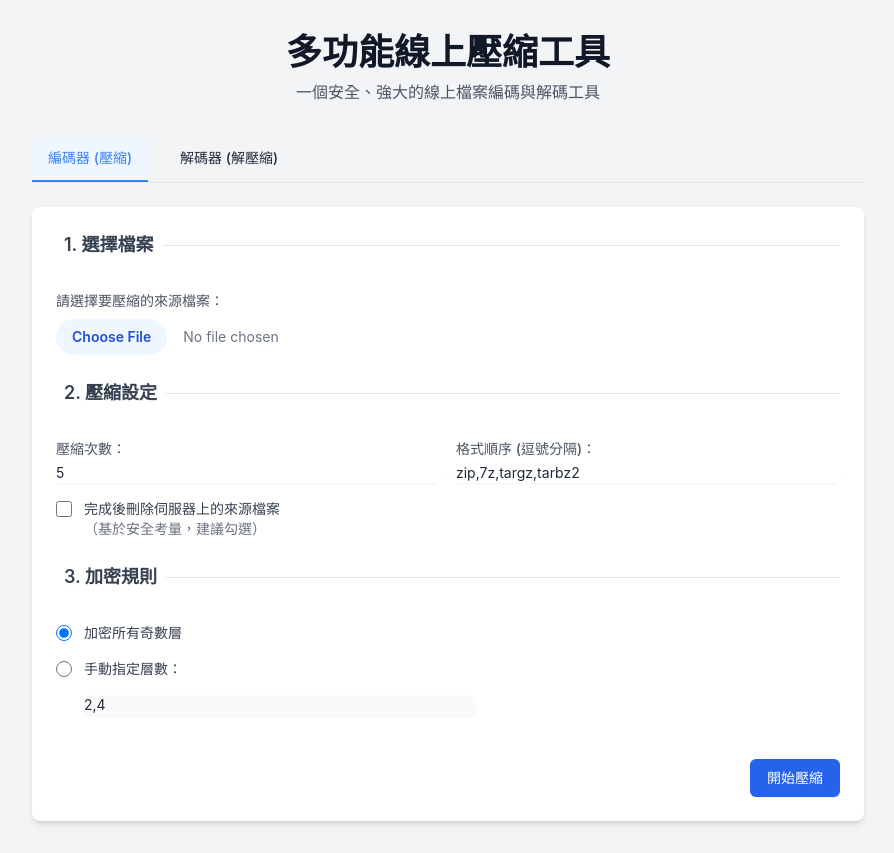
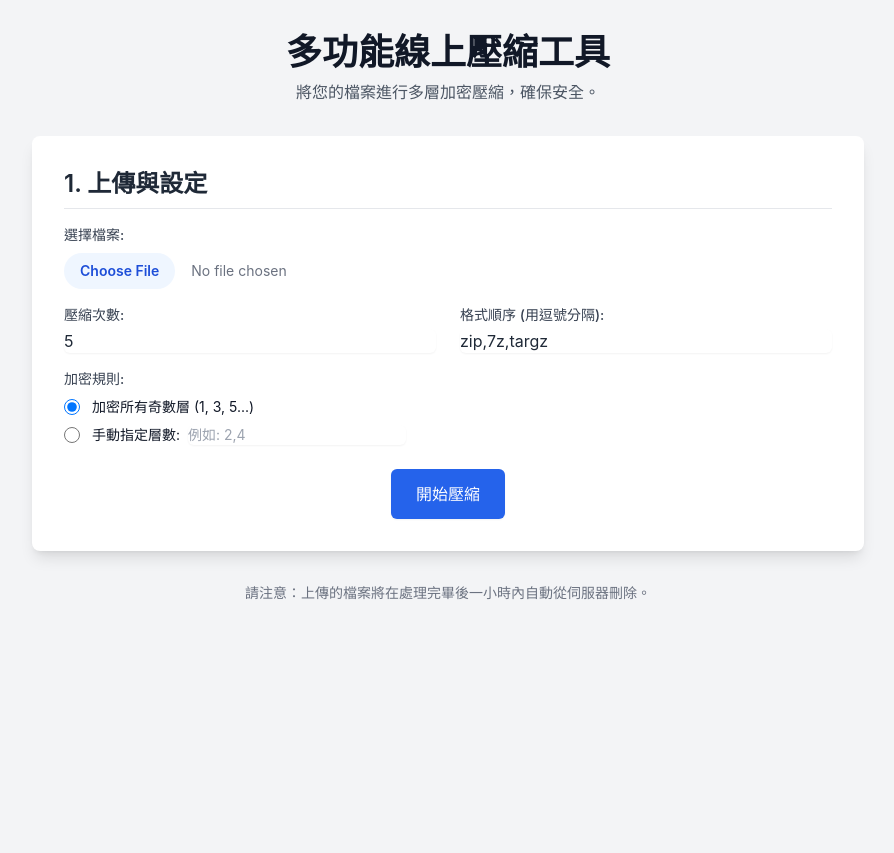
Before and after one commit to Cody8722/zip, a Flask app: page / in a window 1280 px wide. Shown: the whole page, without its empty margins (192-1086 px from the left). After the commit the page ends 600 px from the top, so only its background shows below. Run offline with Flask 3, Linux system fonts and the light colour scheme; some libraries are stand-ins or nearby versions.

Commit message:
Update index.html

```diff
--- a/templates/index.html
+++ b/templates/index.html
@@ -6,10 +6,10 @@
     <title>多功能線上壓縮工具</title>
     <script src="https://cdn.tailwindcss.com"></script>
     <style>
-        body { font-family: 'Inter', '微軟正黑體', sans-serif; }
-        .tab-button.active { border-color: #3b82f6; color: #3b82f6; background-color: #eff6ff; }
-        .log-panel { white-space: pre-wrap; word-wrap: break-word; }
-        .loader { border-top-color: #3498db; }
+        body { font-family: 'Inter', sans-serif; }
+        .log-box { font-family: 'Courier New', Courier, monospace; }
+        .fade-in { animation: fadeIn 0.5s ease-in-out; }
+        @keyframes fadeIn { from { opacity: 0; transform: translateY(10px); } to { opacity: 1; transform: translateY(0); } }
     </style>
 </head>
 <body class="bg-gray-100 text-gray-800">
@@ -17,227 +17,194 @@
     <div class="container mx-auto p-4 md:p-8 max-w-4xl">
         <header class="text-center mb-8">
             <h1 class="text-3xl md:text-4xl font-bold text-gray-900">多功能線上壓縮工具</h1>
-            <p class="text-gray-600 mt-2">一個安全、強大的線上檔案編碼與解碼工具</p>
+            <p class="text-gray-600 mt-2">將您的檔案進行多層加密壓縮，確保安全。</p>
         </header>
 
-        <!-- Tabs -->
-        <div class="mb-6 border-b border-gray-200">
-            <nav class="flex space-x-4" aria-label="Tabs">
-                <button id="tab-encoder" onclick="switchTab('encoder')" class="tab-button active px-4 py-3 font-medium text-sm rounded-t-lg border-b-2">
-                    編碼器 (壓縮)
-                </button>
-                <button id="tab-decoder" onclick="switchTab('decoder')" class="tab-button px-4 py-3 font-medium text-sm rounded-t-lg border-b-2 border-transparent">
-                    解碼器 (解壓縮)
-                </button>
-            </nav>
-        </div>
+        <main class="bg-white rounded-lg shadow-lg p-6 md:p-8">
+            <!-- 步驟一：上傳與設定 -->
+            <div id="upload-section" class="fade-in">
+                <h2 class="text-2xl font-semibold mb-4 border-b pb-2">1. 上傳與設定</h2>
+                <!-- *** 關鍵修改：將 action 的路徑從 /encode 改為 /upload *** -->
+                <form id="upload-form" action="/upload" method="post" enctype="multipart/form-data">
+                    <div class="mb-4">
+                        <label for="file-upload" class="block text-sm font-medium text-gray-700 mb-2">選擇檔案:</label>
+                        <input id="file-upload" name="file" type="file" required class="block w-full text-sm text-gray-500 file:mr-4 file:py-2 file:px-4 file:rounded-full file:border-0 file:text-sm file:font-semibold file:bg-blue-50 file:text-blue-700 hover:file:bg-blue-100">
+                    </div>
 
-        <!-- Encoder Panel -->
-        <div id="panel-encoder" class="space-y-6">
-            <form id="encoder-form" class="bg-white p-6 rounded-lg shadow-md space-y-6">
-                <!-- 1. 選擇檔案 -->
-                <fieldset class="border-t pt-4">
-                    <legend class="text-lg font-semibold text-gray-700 px-2">1. 選擇檔案</legend>
-                    <div class="mt-4">
-                        <label for="source-file" class="block text-sm font-medium text-gray-600 mb-2">請選擇要壓縮的來源檔案：</label>
-                        <input type="file" id="source-file" name="source_file" required class="block w-full text-sm text-gray-500 file:mr-4 file:py-2 file:px-4 file:rounded-full file:border-0 file:text-sm file:font-semibold file:bg-blue-50 file:text-blue-700 hover:file:bg-blue-100"/>
-                    </div>
-                </fieldset>
-
-                <!-- 2. 壓縮設定 -->
-                <fieldset class="border-t pt-4">
-                    <legend class="text-lg font-semibold text-gray-700 px-2">2. 壓縮設定</legend>
-                    <div class="grid grid-cols-1 md:grid-cols-2 gap-4 mt-4">
+                    <div class="grid grid-cols-1 md:grid-cols-2 gap-6 mb-4">
                         <div>
-                            <label for="iterations" class="block text-sm font-medium text-gray-600">壓縮次數：</label>
-                            <input type="number" id="iterations" name="iterations" value="5" min="1" max="100" class="mt-1 block w-full rounded-md border-gray-300 shadow-sm focus:border-blue-500 focus:ring-blue-500 sm:text-sm">
+                            <label for="iterations" class="block text-sm font-medium text-gray-700">壓縮次數:</label>
+                            <input type="number" id="iterations" name="iterations" value="5" min="1" max="100" class="mt-1 block w-full rounded-md border-gray-300 shadow-sm focus:border-blue-500 focus:ring-blue-500">
                         </div>
                         <div>
-                            <label for="formats" class="block text-sm font-medium text-gray-600">格式順序 (逗號分隔)：</label>
-                            <input type="text" id="formats" name="formats" value="zip,7z,targz,tarbz2" class="mt-1 block w-full rounded-md border-gray-300 shadow-sm focus:border-blue-500 focus:ring-blue-500 sm:text-sm">
+                            <label for="formats" class="block text-sm font-medium text-gray-700">格式順序 (用逗號分隔):</label>
+                            <input type="text" id="formats" name="formats" value="zip,7z,targz" class="mt-1 block w-full rounded-md border-gray-300 shadow-sm focus:border-blue-500 focus:ring-blue-500">
                         </div>
                     </div>
-                     <div class="mt-4 flex items-start">
-                        <div class="flex items-center h-5">
-                            <input id="delete-original" name="delete_original" type="checkbox" class="focus:ring-blue-500 h-4 w-4 text-blue-600 border-gray-300 rounded">
-                        </div>
-                        <div class="ml-3 text-sm">
-                            <label for="delete-original" class="font-medium text-gray-700">完成後刪除伺服器上的來源檔案</label>
-                            <p class="text-gray-500">（基於安全考量，建議勾選）</p>
+
+                    <div>
+                        <label class="block text-sm font-medium text-gray-700 mb-2">加密規則:</label>
+                        <div class="space-y-2">
+                            <div class="flex items-center">
+                                <input id="encrypt-odd" name="encrypt_mode" type="radio" value="odd" checked class="h-4 w-4 text-blue-600 border-gray-300 focus:ring-blue-500">
+                                <label for="encrypt-odd" class="ml-3 block text-sm text-gray-900">加密所有奇數層 (1, 3, 5...)</label>
+                            </div>
+                            <div class="flex items-center">
+                                <input id="encrypt-manual" name="encrypt_mode" type="radio" value="manual" class="h-4 w-4 text-blue-600 border-gray-300 focus:ring-blue-500">
+                                <label for="encrypt-manual" class="ml-3 block text-sm text-gray-900">手動指定層數:</label>
+                                <input type="text" id="manual_layers" name="manual_layers" placeholder="例如: 2,4" class="ml-2 block w-full md:w-auto rounded-md border-gray-300 shadow-sm focus:border-blue-500 focus:ring-blue-500 text-sm">
+                            </div>
                         </div>
                     </div>
-                </fieldset>
 
-                <!-- 3. 加密規則 -->
-                <fieldset class="border-t pt-4">
-                    <legend class="text-lg font-semibold text-gray-700 px-2">3. 加密規則</legend>
-                    <div class="mt-4 space-y-4">
-                         <div class="flex items-center">
-                            <input id="encrypt-odd" name="encrypt_mode" type="radio" value="odd" checked class="focus:ring-blue-500 h-4 w-4 text-blue-600 border-gray-300">
-                            <label for="encrypt-odd" class="ml-3 block text-sm font-medium text-gray-700">加密所有奇數層</label>
-                        </div>
-                        <div class="flex items-center">
-                            <input id="encrypt-manual" name="encrypt_mode" type="radio" value="manual" class="focus:ring-blue-500 h-4 w-4 text-blue-600 border-gray-300">
-                            <label for="encrypt-manual" class="ml-3 block text-sm font-medium text-gray-700">手動指定層數：</label>
-                        </div>
-                        <input type="text" id="manual-layers" name="manual_layers" value="2,4" placeholder="例如: 2,4,5" class="ml-7 block w-full sm:w-1/2 rounded-md border-gray-300 shadow-sm focus:border-blue-500 focus:ring-blue-500 sm:text-sm">
-                    </div>
-                </fieldset>
-
-                <!-- 4. 執行 -->
-                <div class="pt-5">
-                    <div class="flex justify-end">
-                        <button type="submit" class="w-full md:w-auto inline-flex justify-center rounded-md border border-transparent bg-blue-600 py-2 px-4 text-sm font-medium text-white shadow-sm hover:bg-blue-700 focus:outline-none focus:ring-2 focus:ring-blue-500 focus:ring-offset-2">
+                    <div class="mt-6 text-center">
+                        <button type="submit" class="w-full md:w-auto inline-flex justify-center items-center px-6 py-3 border border-transparent text-base font-medium rounded-md shadow-sm text-white bg-blue-600 hover:bg-blue-700 focus:outline-none focus:ring-2 focus:ring-offset-2 focus:ring-blue-500 transition-transform transform hover:scale-105">
                             開始壓縮
                         </button>
                     </div>
+                </form>
+            </div>
+
+            <!-- 步驟二：進度與結果 -->
+            <div id="progress-section" class="hidden fade-in mt-8">
+                <h2 class="text-2xl font-semibold mb-4 border-b pb-2">2. 進度與結果</h2>
+                <div class="mb-4">
+                    <div class="flex justify-between mb-1">
+                        <span id="progress-status" class="text-base font-medium text-blue-700">處理中...</span>
+                        <span id="progress-percentage" class="text-sm font-medium text-blue-700">0%</span>
+                    </div>
+                    <div class="w-full bg-gray-200 rounded-full h-2.5">
+                        <div id="progress-bar" class="bg-blue-600 h-2.5 rounded-full" style="width: 0%"></div>
+                    </div>
                 </div>
-            </form>
-        </div>
 
-        <!-- Decoder Panel -->
-        <div id="panel-decoder" class="hidden space-y-6">
-            <form id="decoder-form" class="bg-white p-6 rounded-lg shadow-md space-y-6">
-                <fieldset class="border-t pt-4">
-                    <legend class="text-lg font-semibold text-gray-700 px-2">1. 選擇檔案</legend>
-                    <div class="mt-4 space-y-4">
-                        <div>
-                            <label for="compressed-file" class="block text-sm font-medium text-gray-600 mb-2">請選擇要解壓縮的檔案：</label>
-                            <input type="file" id="compressed-file" name="compressed_file" required class="block w-full text-sm text-gray-500 file:mr-4 file:py-2 file:px-4 file:rounded-full file:border-0 file:text-sm file:font-semibold file:bg-blue-50 file:text-blue-700 hover:file:bg-blue-100"/>
+                <div class="mt-4">
+                    <label for="log-box" class="block text-sm font-medium text-gray-700">執行日誌:</label>
+                    <div id="log-box" class="log-box mt-1 h-48 bg-gray-900 text-white text-sm rounded-md p-3 overflow-y-auto whitespace-pre-wrap"></div>
+                </div>
+
+                <div id="result-section" class="hidden fade-in mt-6 p-4 bg-green-50 rounded-lg text-center">
+                    <h3 class="text-lg font-medium text-green-800">壓縮完成！</h3>
+                    <div class="mt-4 flex flex-col md:flex-row justify-center items-center gap-4">
+                        <a id="download-link" href="#" class="w-full md:w-auto inline-flex items-center justify-center px-5 py-2 border border-transparent text-sm font-medium rounded-md text-white bg-green-600 hover:bg-green-700">下載壓縮檔</a>
+                        <button id="password-button" class="w-full md:w-auto inline-flex items-center justify-center px-5 py-2 border border-gray-300 text-sm font-medium rounded-md text-gray-700 bg-white hover:bg-gray-50">顯示/下載密碼表</button>
+                    </div>
+                </div>
+            </div>
+
+            <!-- 密碼顯示 Modal -->
+            <div id="password-modal" class="hidden fixed z-10 inset-0 overflow-y-auto">
+                <div class="flex items-center justify-center min-h-screen pt-4 px-4 pb-20 text-center">
+                    <div class="fixed inset-0 transition-opacity" aria-hidden="true"><div class="absolute inset-0 bg-gray-500 opacity-75"></div></div>
+                    <div class="inline-block align-bottom bg-white rounded-lg text-left overflow-hidden shadow-xl transform transition-all my-8 max-w-lg w-full">
+                        <div class="bg-white px-4 pt-5 pb-4 sm:p-6 sm:pb-4">
+                            <h3 class="text-lg leading-6 font-medium text-gray-900">密碼表</h3>
+                            <div class="mt-2">
+                                <pre id="password-content" class="text-sm text-gray-700 bg-gray-50 p-3 rounded-md overflow-x-auto" style="max-height: 200px;"></pre>
+                            </div>
                         </div>
-                        <div>
-                            <label for="password-file" class="block text-sm font-medium text-gray-600 mb-2">請選擇對應的密碼表 (.txt)：</label>
-                            <input type="file" id="password-file" name="password_file" required class="block w-full text-sm text-gray-500 file:mr-4 file:py-2 file:px-4 file:rounded-full file:border-0 file:text-sm file:font-semibold file:bg-blue-50 file:text-blue-700 hover:file:bg-blue-100"/>
+                        <div class="bg-gray-50 px-4 py-3 sm:px-6 sm:flex sm:flex-row-reverse">
+                            <button id="close-modal" type="button" class="mt-3 w-full inline-flex justify-center rounded-md border border-gray-300 shadow-sm px-4 py-2 bg-white text-base font-medium text-gray-700 hover:bg-gray-50 sm:mt-0 sm:ml-3 sm:w-auto sm:text-sm">關閉</button>
                         </div>
                     </div>
-                </fieldset>
-                <div class="pt-5">
-                    <div class="flex justify-end">
-                        <button type="submit" class="w-full md:w-auto inline-flex justify-center rounded-md border border-transparent bg-blue-600 py-2 px-4 text-sm font-medium text-white shadow-sm hover:bg-blue-700 focus:outline-none focus:ring-2 focus:ring-blue-500 focus:ring-offset-2">
-                            開始解壓縮
-                        </button>
-                    </div>
                 </div>
-            </form>
-        </div>
+            </div>
 
-        <!-- Status/Log Panel -->
-        <div id="status-panel" class="hidden mt-8 bg-white p-6 rounded-lg shadow-md">
-            <div class="flex items-center justify-between mb-4">
-                 <h2 class="text-xl font-semibold text-gray-800">執行狀態</h2>
-                 <div id="loader" class="hidden loader ease-linear rounded-full border-4 border-t-4 border-gray-200 h-8 w-8 animate-spin"></div>
-            </div>
-            <div class="w-full bg-gray-200 rounded-full h-2.5 mb-4">
-                <div id="progress-bar" class="bg-blue-600 h-2.5 rounded-full" style="width: 0%"></div>
-            </div>
-            <div id="log-container" class="w-full h-64 bg-gray-900 text-white font-mono text-sm p-4 rounded-md overflow-y-auto log-panel">
-                等待任務開始...
-            </div>
-            <div id="result-area" class="mt-4 text-center"></div>
-        </div>
+        </main>
+        <footer class="text-center mt-8 text-sm text-gray-500">
+            <p>請注意：上傳的檔案將在處理完畢後一小時內自動從伺服器刪除。</p>
+        </footer>
     </div>
 
     <script>
-        const encoderForm = document.getElementById('encoder-form');
-        const decoderForm = document.getElementById('decoder-form');
-        const statusPanel = document.getElementById('status-panel');
-        const logContainer = document.getElementById('log-container');
+        const uploadForm = document.getElementById('upload-form');
+        const uploadSection = document.getElementById('upload-section');
+        const progressSection = document.getElementById('progress-section');
         const progressBar = document.getElementById('progress-bar');
-        const resultArea = document.getElementById('result-area');
-        const loader = document.getElementById('loader');
-        let pollingInterval;
+        const progressPercentage = document.getElementById('progress-percentage');
+        const progressStatus = document.getElementById('progress-status');
+        const logBox = document.getElementById('log-box');
+        const resultSection = document.getElementById('result-section');
+        const downloadLink = document.getElementById('download-link');
+        const passwordButton = document.getElementById('password-button');
+        const passwordModal = document.getElementById('password-modal');
+        const passwordContent = document.getElementById('password-content');
+        const closeModalButton = document.getElementById('close-modal');
 
-        function switchTab(tab) {
-            document.getElementById('panel-encoder').classList.toggle('hidden', tab !== 'encoder');
-            document.getElementById('tab-encoder').classList.toggle('active', tab === 'encoder');
-            document.getElementById('panel-decoder').classList.toggle('hidden', tab !== 'decoder');
-            document.getElementById('tab-decoder').classList.toggle('active', tab === 'decoder');
-        }
+        let passwordFileContent = '';
 
-        function resetStatusPanel() {
-            statusPanel.classList.remove('hidden');
-            logContainer.textContent = '正在初始化任務...';
-            progressBar.style.width = '0%';
-            resultArea.innerHTML = '';
-            loader.classList.remove('hidden');
-            if (pollingInterval) clearInterval(pollingInterval);
-        }
+        uploadForm.addEventListener('submit', async (e) => {
+            e.preventDefault();
+            uploadSection.classList.add('hidden');
+            progressSection.classList.remove('hidden');
+            resultSection.classList.add('hidden');
+            logBox.innerHTML = '';
 
-        async function pollStatus(taskId) {
+            const formData = new FormData(uploadForm);
+
+            try {
+                // *** 關鍵修改：將 fetch 的路徑從 /encode 改為 /upload ***
+                const response = await fetch('/upload', {
+                    method: 'POST',
+                    body: formData,
+                });
+
+                if (!response.ok) {
+                    const errorData = await response.json();
+                    throw new Error(errorData.error || '上傳失敗');
+                }
+
+                const data = await response.json();
+                if (data.task_id) {
+                    checkStatus(data.task_id);
+                } else {
+                    throw new Error('無法取得任務 ID');
+                }
+            } catch (error) {
+                logBox.innerHTML = `錯誤: ${error.message}`;
+                progressStatus.textContent = '失敗';
+            }
+        });
+
+        async function checkStatus(taskId) {
             try {
                 const response = await fetch(`/status/${taskId}`);
-                if (!response.ok) throw new Error('伺服器狀態查詢失敗');
+                 if (!response.ok) {
+                    const errorData = await response.json();
+                    throw new Error(errorData.error || '檢查狀態失敗');
+                }
                 const data = await response.json();
 
-                logContainer.textContent = data.logs.join('\n');
-                logContainer.scrollTop = logContainer.scrollHeight; // Auto-scroll
+                progressBar.style.width = `${data.progress || 0}%`;
+                progressPercentage.textContent = `${data.progress || 0}%`;
+                logBox.innerHTML = (data.logs || []).join('\n');
+                logBox.scrollTop = logBox.scrollHeight;
 
-                if (data.progress && data.progress.total > 0) {
-                    progressBar.style.width = `${(data.progress.current / data.progress.total) * 100}%`;
+                if (data.status === '完成') {
+                    progressStatus.textContent = '完成';
+                    resultSection.classList.remove('hidden');
+                    downloadLink.href = `/download/${data.result_file}`;
+                    downloadLink.setAttribute('download', data.result_file);
+                    passwordFileContent = data.password_file_content;
+                } else if (data.status === '失敗') {
+                    progressStatus.textContent = '失敗';
+                } else {
+                    setTimeout(() => checkStatus(taskId), 2000); // 2秒後再檢查一次
                 }
-
-                if (data.status === 'completed') {
-                    clearInterval(pollingInterval);
-                    loader.classList.add('hidden');
-                    resultArea.innerHTML = `<a href="/download/${data._id}" class="inline-block mt-4 rounded-md border border-transparent bg-green-600 py-2 px-4 text-sm font-medium text-white shadow-sm hover:bg-green-700">下載結果檔案</a>`;
-                } else if (data.status === 'failed') {
-                    clearInterval(pollingInterval);
-                    loader.classList.add('hidden');
-                    resultArea.innerHTML = `<p class="text-red-500 mt-4">任務失敗，請檢查日誌。</p>`;
-                }
-
             } catch (error) {
-                console.error('Polling error:', error);
-                logContainer.textContent += '\n\n與伺服器連線中斷...';
-                clearInterval(pollingInterval);
-                loader.classList.add('hidden');
+                 logBox.innerHTML += `\n檢查狀態時發生錯誤: ${error.message}`;
+                 progressStatus.textContent = '錯誤';
             }
         }
 
-        async function submitForm(url, formData) {
-            resetStatusPanel();
-            try {
-                const response = await fetch(url, {
-                    method: 'POST',
-                    body: formData,
-                });
-                if (!response.ok) {
-                    const errorData = await response.json();
-                    throw new Error(errorData.error || '任務啟動失敗');
-                }
-                const data = await response.json();
-
-                if (data.task_id) {
-                    pollStatus(data.task_id); // Poll immediately once
-                    pollingInterval = setInterval(() => pollStatus(data.task_id), 2000);
-                } else {
-                     throw new Error(data.error || '未知的伺服器錯誤');
-                }
-            } catch (error) {
-                logContainer.textContent = `錯誤: ${error.message}`;
-                loader.classList.add('hidden');
-            }
-        }
-
-        encoderForm.addEventListener('submit', (e) => {
-            e.preventDefault();
-            const formData = new FormData(encoderForm);
-            submitForm('/encode', formData);
+        passwordButton.addEventListener('click', () => {
+            passwordContent.textContent = passwordFileContent;
+            passwordModal.classList.remove('hidden');
         });
 
-        decoderForm.addEventListener('submit', (e) => {
-            e.preventDefault();
-            const formData = new FormData(decoderForm);
-            submitForm('/decode', formData);
+        closeModalButton.addEventListener('click', () => {
+            passwordModal.classList.add('hidden');
         });
-
-        document.querySelectorAll('input[name="encrypt_mode"]').forEach(radio => {
-            radio.addEventListener('change', (e) => {
-                document.getElementById('manual-layers').disabled = e.target.value !== 'manual';
-            });
-        });
-        document.getElementById('manual-layers').disabled = true; // Initial state
-
     </script>
 
 </body>
```
